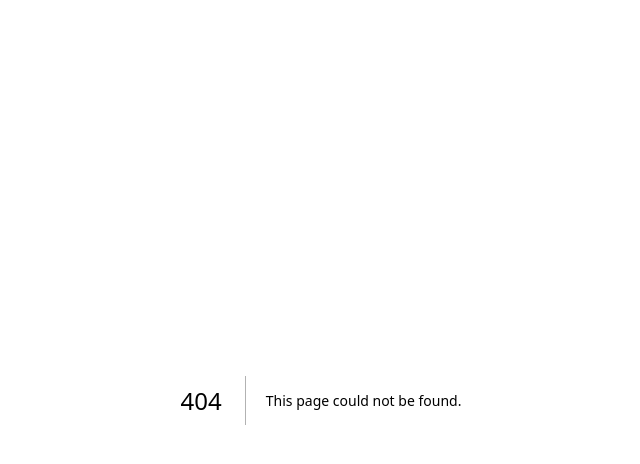
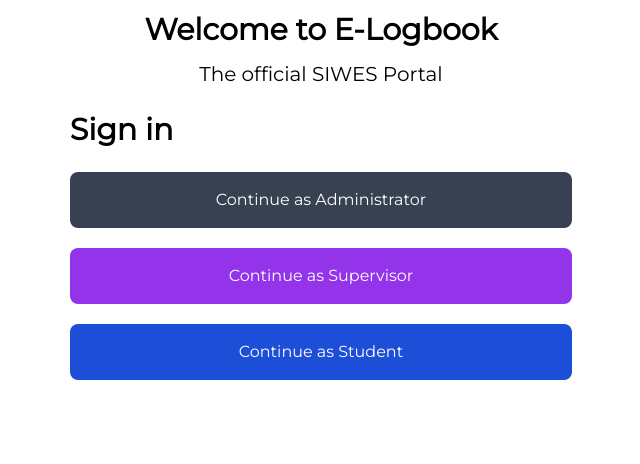
Before and after one commit to Enigmatic-Eni/e-logbook, a Next.js app: page /test in a window 1280 px wide. Before the commit this address had no page. Shown: the top 464 px of the page, without its empty margins (319-959 px from the left). Built offline with nearby package versions, Linux system fonts and the light colour scheme.

Commit message:
Login Page

```diff
--- /dev/null
+++ b/components/home.tsx
@@ -0,0 +1,22 @@
+import React from 'react'
+
+export default function Home() {
+  return (
+    <div className=' flex justify-center p-3'>
+        <div className=' lg:w-[40%]'>
+            <div className=' flex flex-col justify-center items-center'>
+        <p className=' text-3xl font-extrabold pb-3 '>Welcome to E-Logbook</p>
+        <p className=' text-xl pb-6'>The official SIWES Portal</p>
+        </div>
+        <div className="sign-in">
+            <p className=' text-3xl font-extrabold'>Sign in </p>
+            <div className=' flex flex-col text-white py-6'>
+                <button className=' bg-gray-700 py-4 rounded-lg mb-5 hover:bg-gray-500'>Continue as Administrator</button>
+                <button className=' bg-purple-600 hover:bg-purple-500 py-4 rounded-lg mb-5'>Continue as Supervisor</button>
+                <button className='bg-blue-700 hover:bg-blue-500 py-4 rounded-lg mb-5'>Continue as Student</button>
+            </div>
+        </div>
+        </div>
+    </div>
+  )
+}
--- a/pages/_app.tsx
+++ b/pages/_app.tsx
@@ -1,6 +1,26 @@
-import "@/styles/globals.css";
-import type { AppProps } from "next/app";
+import '@/styles/globals.css'
+import type { AppProps } from 'next/app'
+import { QueryClient, QueryClientProvider } from "@tanstack/react-query";
+import { Montserrat } from 'next/font/google';
+import { Toaster } from "react-hot-toast";
+
+
+const inter = Montserrat({
+  weight: ['400'],
+  subsets: ['latin'],
+});
+
+
+
+const queryClient = new QueryClient();
 
 export default function App({ Component, pageProps }: AppProps) {
-  return <Component {...pageProps} />;
+  return (
+    <div className={inter.className}>
+    <QueryClientProvider client={queryClient}>
+     <Component {...pageProps} />
+     <Toaster position={"top-right"}/>
+    </QueryClientProvider>
+    </div>
+  )
 }
--- /dev/null
+++ b/pages/test.tsx
@@ -0,0 +1,10 @@
+import Home from '@/components/home'
+import React from 'react'
+
+export default function test() {
+  return (
+    <div>
+        <Home/>
+    </div>
+  )
+}
--- a/styles/globals.css
+++ b/styles/globals.css
@@ -1,33 +1,3 @@
 @tailwind base;
 @tailwind components;
 @tailwind utilities;
-
-:root {
-  --foreground-rgb: 0, 0, 0;
-  --background-start-rgb: 214, 219, 220;
-  --background-end-rgb: 255, 255, 255;
-}
-
-@media (prefers-color-scheme: dark) {
-  :root {
-    --foreground-rgb: 255, 255, 255;
-    --background-start-rgb: 0, 0, 0;
-    --background-end-rgb: 0, 0, 0;
-  }
-}
-
-body {
-  color: rgb(var(--foreground-rgb));
-  background: linear-gradient(
-      to bottom,
-      transparent,
-      rgb(var(--background-end-rgb))
-    )
-    rgb(var(--background-start-rgb));
-}
-
-@layer utilities {
-  .text-balance {
-    text-wrap: balance;
-  }
-}
--- a/tsconfig.json
+++ b/tsconfig.json
@@ -3,7 +3,7 @@
     "lib": ["dom", "dom.iterable", "esnext"],
     "allowJs": true,
     "skipLibCheck": true,
-    "strict": true,
+    "strict": false,
     "noEmit": true,
     "esModuleInterop": true,
     "module": "esnext",
```
Also changed, not shown: package.json (+6 -4 lines), 1 other file (tests, documents, lock files or other folders).
